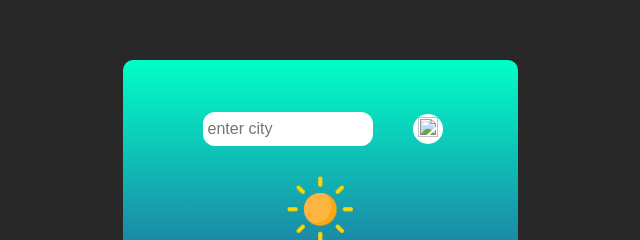
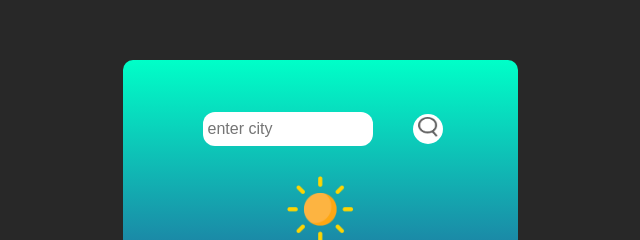
Before and after one commit to aryan21231212/Weather-App, a plain HTML site: page index.html in a window 1280 px wide. Shown: the part 144-384 px from the top of the page, 320-960 px from the left. Drawn offline with Linux system fonts and the light colour scheme.

Commit message:
changes made

```diff
--- a/index.html
+++ b/index.html
@@ -11,7 +11,7 @@
         <div class="container">
             <div id="head">
                 <input type="text" placeholder="enter city" id="screen">
-                <button id="search" onclick="call()"><img src="search.png" alt=""></button>
+                <button id="search" onclick="call()"><img src="assets/search.png" alt=""></button>
             </div>
             <div id="sun">
                 <img id="weather" src="assets/clear.png" alt="">
```
